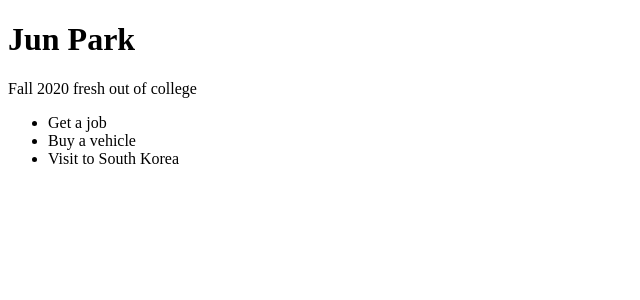
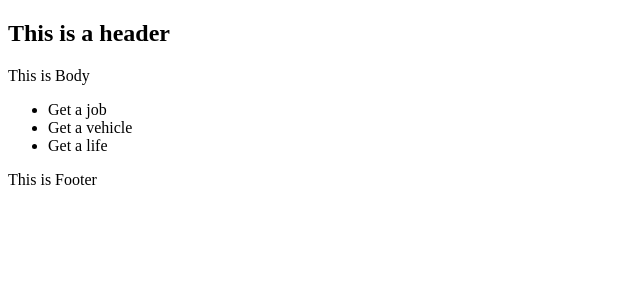
Before and after one commit to jhpp114/Front_End_CSS, a React (Create React App) app in the folder reactTutorial/my-app/: page / in a window 1280 px wide. Shown: the top 300 px of the page, without its empty margins (0-640 px from the left). Built offline with nearby package versions, Linux system fonts and the light colour scheme.

Commit message:
Learn Parent and child components in react

```diff
--- /dev/null
+++ b/reactTutorial/my-app/src/MyApp.js
@@ -0,0 +1,14 @@
+import React from 'react'
+import Header from './components/header/Header.js'
+import Main from './components/main/PersonInfo.js'
+import Footer from './components/footer/Footer.js'
+const MyApp = () => {
+    return (
+        <div>
+            <Header/>
+            <Main/>
+            <Footer/>
+        </div>
+    )
+}
+export default MyApp
--- a/reactTutorial/my-app/src/PersonInfo.js
+++ /dev/null
@@ -1,17 +0,0 @@
-import React from 'react'
-
-const PersonInfo = () => {
-    return (
-        <div>
-            <h1>Jun Park</h1>
-            <p>Fall 2020 fresh out of college</p>
-            <ul>
-                <li>Get a job</li>
-                <li>Buy a vehicle</li>
-                <li>Visit to South Korea</li>
-            </ul>
-        </div>
-    )
-}
-
-export default PersonInfo;
--- /dev/null
+++ b/reactTutorial/my-app/src/components/footer/Footer.js
@@ -0,0 +1,10 @@
+import React from 'react'
+
+const Footer = () => {
+    return (
+        <footer>
+            <p>This is Footer</p>
+        </footer>
+    )
+}
+export default Footer;
--- /dev/null
+++ b/reactTutorial/my-app/src/components/header/Header.js
@@ -0,0 +1,11 @@
+import React from 'react'
+
+const Header = () => {
+    return (
+        <header>
+            <h2>This is a header</h2>
+        </header>
+    )
+}
+
+export default Header
--- /dev/null
+++ b/reactTutorial/my-app/src/components/main/PersonInfo.js
@@ -0,0 +1,16 @@
+import React from 'react'
+
+const PersonInfo = () => {
+    return (
+        <main>
+            <p>This is Body</p>
+            <ul>
+                <li>Get a job</li>
+                <li>Get a vehicle</li>
+                <li>Get a life</li>
+            </ul>
+        </main>
+    )
+}
+
+export default PersonInfo
--- a/reactTutorial/my-app/src/index.js
+++ b/reactTutorial/my-app/src/index.js
@@ -1,10 +1,9 @@
 import React from 'react'
 import ReactDOM from 'react-dom'
-import PersonInfo from "./PersonInfo.js"
+import MyApp from './MyApp.js'
 
 const root = document.querySelector('#root');
-
 ReactDOM.render(
-  <PersonInfo/>
+  <MyApp/>
 , root
-);
+)
```
